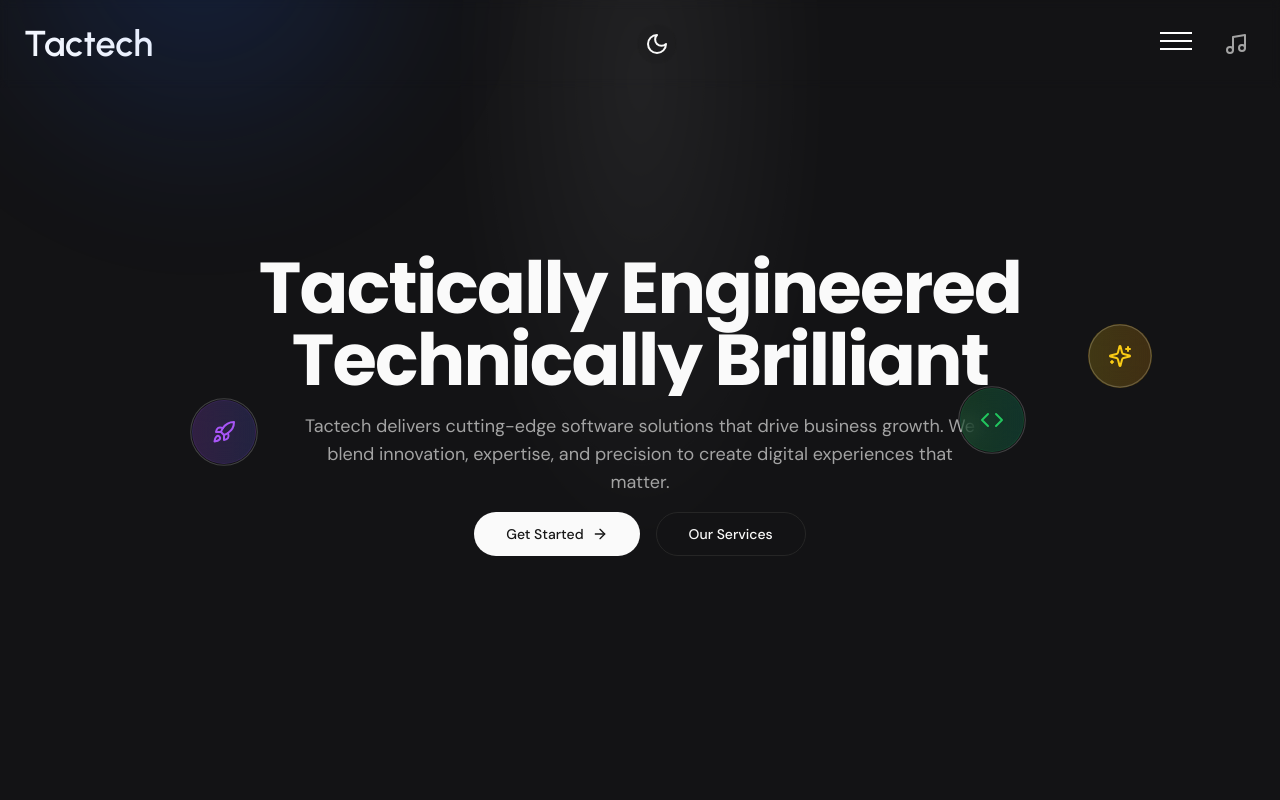
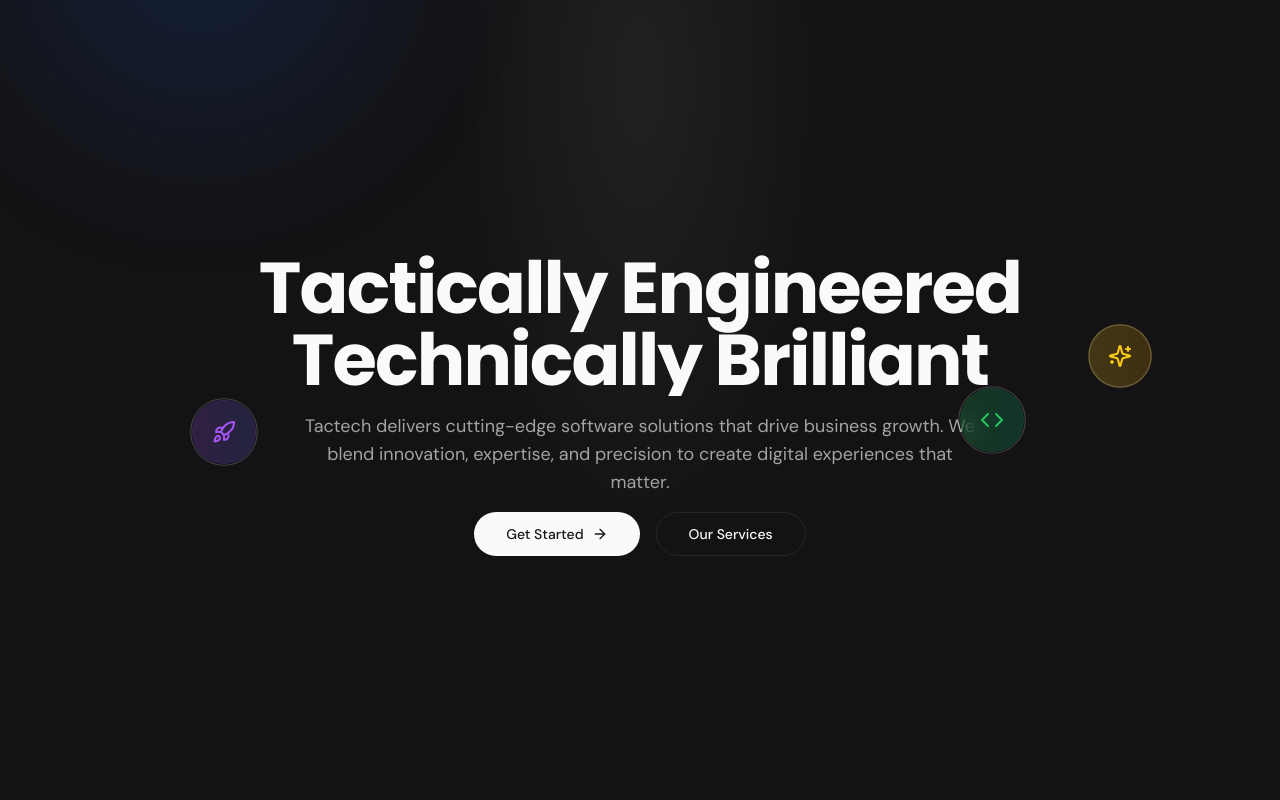
Before and after one commit to umarq91/tactech-improved, a Next.js app: page / in a window 1280 px wide. Shown: the top 800 px of the page. Built offline with nearby package versions, Linux system fonts and the light colour scheme.

Commit message:
remove menu

```diff
--- a/app/layout.tsx
+++ b/app/layout.tsx
@@ -77,9 +77,6 @@
               {/* <div className="absolute inset-0 bg-gradient-to-t from-black to-transparent to-90%"></div> */}
             </div>
             <div className="">
-              <Suspense fallback={<div>Loading...</div>}>
-                <Menu />
-              </Suspense>
               <main className="">{children}</main>
               <Footer />
             </div>
--- a/app/page.tsx
+++ b/app/page.tsx
@@ -1,3 +1,4 @@
+
 import { HeroSection } from "@/components/sections/hero-section";
 
 export default function Home() {
```
